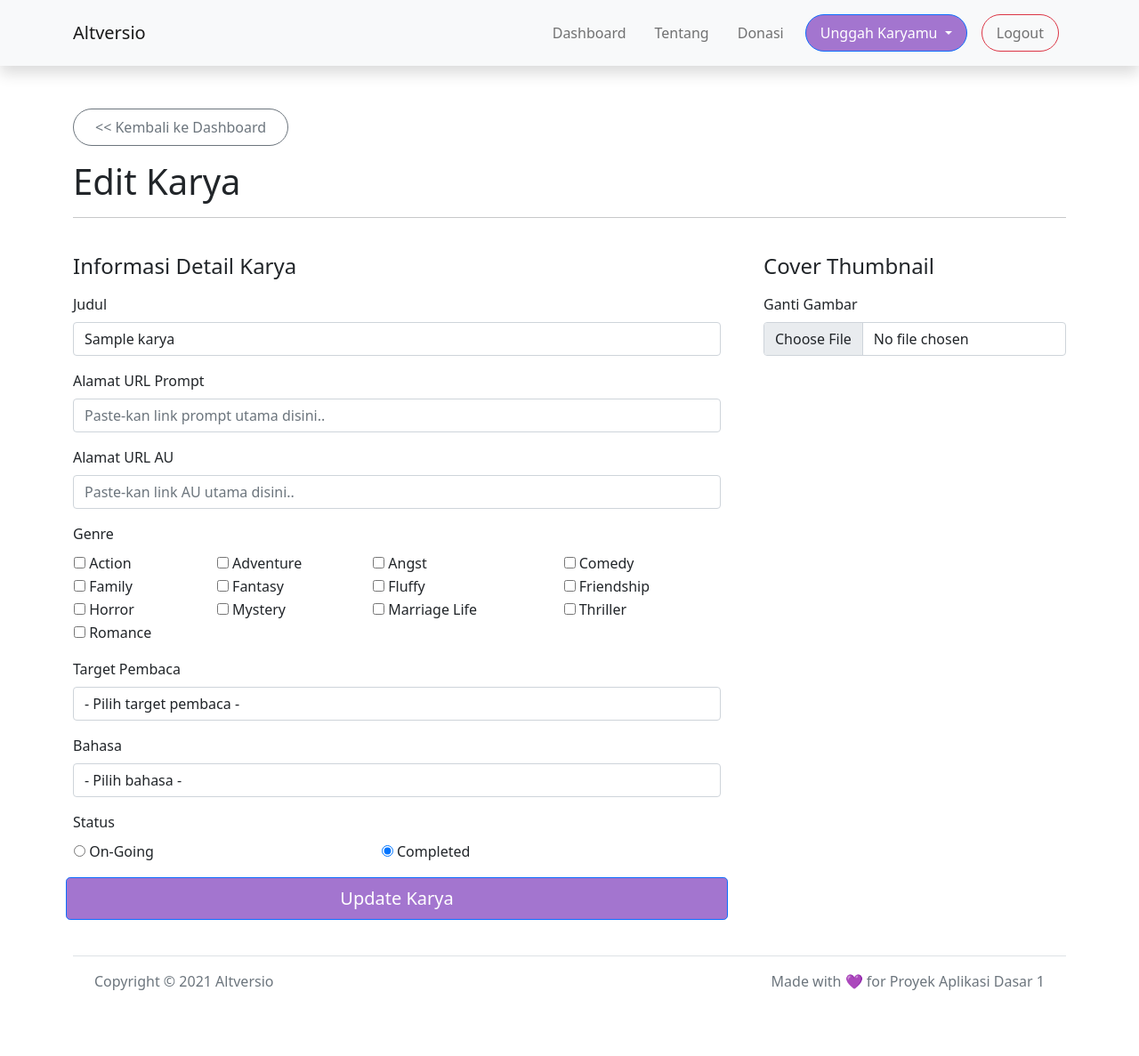
After one commit to arkefallen/altversio, a Laravel app: page /dashboard/edit/1 in a window 1280 px wide. The commit adds this page. Shown: the whole page at 89% size. Run offline with Laravel 8, Linux system fonts and the light colour scheme; a user stored in the database is signed in; tables that the repository leaves empty hold one stand-in row (values such as "Sample post"); style sheets or scripts are compiled from the project's sources; parts of the project's set-up code (start-up, migrations or seed data) failed here and were passed over; some libraries are stand-ins or nearby versions.

Commit message:
modify controller and view

```diff
--- a/app/Http/Controllers/KaryaController.php
+++ b/app/Http/Controllers/KaryaController.php
@@ -56,7 +56,6 @@ class KaryaController extends Controller
         //dd($req);
         $this->validate($req, [
             'title' => 'required|string',
-            'link_prompt' => 'required|string',
             'link_karya' => 'required|string',
             'reader_target' => 'required',
             'language' => 'required',
@@ -69,7 +68,13 @@ class KaryaController extends Controller
         try {
             $karya = new Karya;
             $karya->title = $req->title;
-            $karya->link_prompt = $req->link_prompt;
+
+            if ($req->link_prompt == null) {
+                $karya->link_prompt = '-';
+            } else {
+                $karya->link_prompt = $req->link_prompt;
+            }
+
             $karya->link_karya = $req->link_karya;
             $karya->reader_target = $req->reader_target;
             $karya->language = $req->language;
@@ -78,7 +83,7 @@ class KaryaController extends Controller
             $thumbnail = $req->thumbnail;
             $imageFile = time().'.'.$thumbnail->getClientOriginalExtension();
 
-            Image::make($thumbnail->getRealPath())->save('asset/tmb/'.$imageFile);
+            Image::make($thumbnail->getRealPath())->resize(1280,720)->save('asset/tmb/'.$imageFile);
 
             // $file = $req->file('thumbnail');
             // $folder_tujuan = 'thumbnail';
@@ -139,7 +144,7 @@ class KaryaController extends Controller
         }
 
         DB::commit();
-        return redirect('/dashboard')->with('msg_success_store','Selamat ! Karyamu berhasil di-publish 🤩');
+        return redirect('/dashboard/manage')->with('msg_success_store','Selamat ! Karyamu berhasil di-publish 🤩');
     }
 
 
@@ -167,7 +172,11 @@ class KaryaController extends Controller
      */
     public function edit($id)
     {
-        //
+        $karya = Karya::find($id);
+        $genreKarya = KaryaGenre::all();
+        $karya_id = $id;
+        // dd($karya);
+        return view('edit', compact('karya','genreKarya','karya_id'));
     }
 
     /**
@@ -177,9 +186,105 @@ class KaryaController extends Controller
      * @param  int  $id
      * @return \Illuminate\Http\Response
      */
-    public function update(Request $request, $id)
+    public function update(Request $req, $id)
     {
-        //
+        $this->validate($req, [
+            'title' => 'required|string',
+            'link_prompt' => 'required|string',
+            'link_karya' => 'required|string',
+            'reader_target' => 'required',
+            'language' => 'required',
+            'status' => 'required',
+            'genre' => 'required',
+        ]);
+
+        // Ganti Info Karya tanpa Genre
+        DB::beginTransaction();
+        try {
+
+            $karya = Karya::find($id);
+            $karya->title = $req->title;
+            $karya->link_prompt = $req->link_prompt;
+            $karya->link_karya = $req->link_karya;
+            $karya->reader_target = $req->reader_target;
+            $karya->language = $req->language;
+            $karya->status = $req->status;
+
+            if ($req->thumbnail != null) {
+                $thumbnail = $req->thumbnail;
+                $imageFile = time().'.'.$thumbnail->getClientOriginalExtension();
+                Image::make($thumbnail->getRealPath())->resize(1280,720)->save('asset/tmb/'.$imageFile);
+                $karya->thumbnail = 'asset/tmb/'.$imageFile;
+            }
+
+            $karya->update();
+
+        } catch (\Exception $e) {
+            DB::rollBack();
+            return $e->getMessage();
+        }
+
+        $karya_id = $id;
+
+        // Ganti Genre Karya
+        try {
+
+            $queryKaryaGenre = KaryaGenre::with('genre')->get();
+
+            $name_nowGenreKarya = array();
+            foreach ($queryKaryaGenre as $kg ) {
+                if ($kg->karya_id == $id && $kg->genre->id == $kg->genre_id) {
+                    array_push($name_nowGenreKarya,$kg->genre->name);
+                }
+            }
+
+            for ( $i=0 ; $i < count($req->genre); $i++) {
+                if ( !in_array($req->genre[$i],$name_nowGenreKarya) ) {
+                    $genre = new KaryaGenre;
+
+                    $genre->karya_id = $karya_id;
+
+                    $queryGenre = Genre::where('name','=',$req->genre[$i])->get();
+
+                    $genre->genre_id = $queryGenre[0]->id;
+
+                    $genre->save();
+                }
+            }
+
+            $updatedKaryaGenre = KaryaGenre::with('genre')->get();
+
+            $name_updatedKaryaGenre = array();
+
+            foreach ($updatedKaryaGenre as $ukg ) {
+                if ($ukg->karya_id == $id && $ukg->genre->id == $ukg->genre_id) {
+                    array_push($name_updatedKaryaGenre,$ukg->genre->name);
+                }
+            }
+
+            for ( $i=0 ; $i < count($name_updatedKaryaGenre); $i++) {
+                if ( !in_array($name_updatedKaryaGenre[$i],$req->genre) ) {
+                    $query_willDeleted_genreKarya = KaryaGenre::with('genre')->get();
+
+
+                    foreach ($query_willDeleted_genreKarya as $qwd ) {
+                        if ($qwd->genre->name == $name_updatedKaryaGenre[$i] && $qwd->karya_id == $karya_id) {
+                            $id_deleted_genreKarya = $qwd->id;
+                        }
+                    }
+
+                    $deleted_genre = KaryaGenre::find($id_deleted_genreKarya);
+
+                    $deleted_genre->delete();
+                }
+            }
+        } catch (\Exception $e) {
+            DB::rollback();
+            return $e->getMessage();
+        }
+
+        DB::commit();
+        return redirect ('/dashboard/manage')->with('msg_success_update', 'Yeee ! Karyamu berhasil di-update 🤩');
     }
 
     /**
@@ -190,6 +295,8 @@ class KaryaController extends Controller
      */
     public function destroy($id)
     {
-        //
+        $karya = Karya::find($id);
+        $karya->delete();
+        return redirect ('/dashboard/manage')->with('msg_success_remove', 'Sayang banget, Karyamu dihapus 😥');
     }
 }
--- a/resources/views/about.blade.php
+++ b/resources/views/about.blade.php
@@ -84,7 +84,7 @@
                       <div class="pt-2">
                         <h5 class="mt-4 font-weight-medium mb-0">Rafa Ahamada Wijaya</h5>
                         <p class="text-secondary mb-3">
-                          <i>Front-End Developer</i>
+                          <i>Full-Stack Developer</i>
                         </p>
                       </div>
                     </div>
--- a/resources/views/create.blade.php
+++ b/resources/views/create.blade.php
@@ -38,13 +38,13 @@
                     </div>
 
                     <div class="col-12">
-                        <label for="link-Prompt" class="form-label">Alamat URL Prompt*</label>
-                        <input type="url" class="form-control" name="link_prompt" placeholder="Paste-kan link prompt utama disini.." required="true">
+                        <label for="link-Prompt" class="form-label">Alamat URL Prompt</label>
+                        <input type="url" class="form-control" name="link_prompt" placeholder="Paste-kan link URL prompt karyamu disini..">
                     </div>
 
                     <div class="col-12">
                         <label for="link-karya" class="form-label">Alamat URL AU*</label>
-                        <input type="url" class="form-control" name="link_karya" placeholder="Paste-kan link AU utama disini.." required="true">
+                        <input type="url" class="form-control" name="link_karya" placeholder="Paste-kan link URL AU kamu disini.." required="true">
                     </div>
 
                     <div class="col-12">
--- /dev/null
+++ b/resources/views/edit.blade.php
@@ -0,0 +1,289 @@
+@extends('master')
+
+@section('title')
+    <title>Edit Karya</title>
+@endsection
+
+@section('content')
+    <div class="container my-3 py-3">
+        <div class="py-3">
+            <a class="btn btn-outline-secondary rounded-pill py-2 px-4" href="{{ route('dashboard') }}">
+                << Kembali ke Dashboard
+            </a>
+            <h1 class="my-3">Edit Karya</h1>
+            <hr>
+            <br>
+            @if (count($errors) > 0)
+            <ul class="alert alert-danger" style="margin-top: 20px;">
+                @foreach ($errors->all() as $error)
+                    <li>{{ $error }}</li>
+                @endforeach
+            </ul>
+            @endif
+
+            <div class="row g-5">
+            <div class="col-md-5 col-lg-4 order-md-last">
+
+                <h4 class="d-flex justify-content-between align-items-center mb-3">
+                    Cover Thumbnail
+                </h4>
+
+                <form action="{{ route('karya.update', $karya->id) }}" method="POST" class="needs-validation" enctype="multipart/form-data">
+                @csrf
+                <ul class="list-group mb-3">
+                    <label for="thumbnail" class="form-label">Ganti Gambar</label>
+                    <input type="file" class="form-control" name="thumbnail">
+                </ul>
+
+            </div>
+            <div class="col-md-7 col-lg-8">
+                <h4 class="mb-3">Informasi Detail Karya</h4>
+                <div class="row g-3">
+                    <div class="col-12">
+                        <label for="title" class="form-label">Judul</label>
+                        <input type="text" class="form-control" name="title" placeholder="contoh : The Adventure of Gumball" required="true" value="{{ $karya->title }}">
+                    </div>
+
+                    <div class="col-12">
+                        <label for="link-Prompt" class="form-label">Alamat URL Prompt</label>
+                        <input type="url" class="form-control" name="link_prompt" placeholder="Paste-kan link prompt utama disini.." required="true" value="{{ $karya->link_prompt }}">
+                    </div>
+
+                    <div class="col-12">
+                        <label for="link-karya" class="form-label">Alamat URL AU</label>
+                        <input type="url" class="form-control" name="link_karya" placeholder="Paste-kan link AU utama disini.." required="true" value="{{ $karya->link_karya }}">
+                    </div>
+
+                    <div class="col-12">
+                        <label for="genre" class="form-label">Genre</label>
+                        <table class="w-100">
+                            <tr>
+                                <td>
+                                    <input type="checkbox" name="genre[]" value="Action"
+                                    @foreach ($genreKarya as $genre)
+                                        @if ($genre->karya_id == $karya_id)
+                                            @if($genre->genre->name == 'Action')
+                                                checked
+                                            @endif
+                                        @endif
+                                    @endforeach
+                                    > Action
+                                </td>
+                                <td>
+                                    <input type="checkbox" name="genre[]" value="Adventure"
+                                    @foreach ($genreKarya as $genre)
+                                    @if ($genre->karya_id == $karya_id)
+                                        @if($genre->genre->name == 'Adventure')
+                                            checked
+                                        @endif
+                                    @endif
+                                    @endforeach
+                                    > Adventure
+                                </td>
+                                <td>
+                                    <input type="checkbox" name="genre[]" value="Angst"
+                                    @foreach ($genreKarya as $genre)
+                                    @if ($genre->karya_id == $karya_id)
+                                        @if($genre->genre->name == 'Angst')
+                                            checked
+                                        @endif
+                                    @endif
+                                    @endforeach
+                                    > Angst
+                                </td>
+                                <td>
+                                    <input type="checkbox" name="genre[]" value="Comedy"
+                                    @foreach ($genreKarya as $genre)
+                                    @if ($genre->karya_id == $karya_id)
+                                        @if($genre->genre->name == 'Comedy')
+                                            checked
+                                        @endif
+                                    @endif
+                                    @endforeach
+                                    > Comedy
+                                </td>
+                            </tr>
+                            <tr>
+                                <td>
+                                    <input type="checkbox" name="genre[]" value="Family"
+                                    @foreach ($genreKarya as $genre)
+                                    @if ($genre->karya_id == $karya_id)
+                                        @if($genre->genre->name == 'Family')
+                                            checked
+                                        @endif
+                                    @endif
+                                    @endforeach
+                                    > Family
+                                </td>
+                                <td>
+                                    <input type="checkbox" name="genre[]" value="Fantasy"
+                                    @foreach ($genreKarya as $genre)
+                                    @if ($genre->karya_id == $karya_id)
+                                        @if($genre->genre->name == 'Fantasy')
+                                            checked
+                                        @endif
+                                    @endif
+                                    @endforeach
+                                    > Fantasy
+                                </td>
+                                <td>
+                                    <input type="checkbox" name="genre[]" value="Fluffy"
+                                    @foreach ($genreKarya as $genre)
+                                    @if ($genre->karya_id == $karya_id)
+                                        @if($genre->genre->name == 'Fluffy')
+                                            checked
+                                        @endif
+                                    @endif
+                                    @endforeach
+                                    > Fluffy
+                                </td>
+                                <td>
+                                    <input type="checkbox" name="genre[]" value="Friendship"
+                                    @foreach ($genreKarya as $genre)
+                                    @if ($genre->karya_id == $karya_id)
+                                        @if($genre->genre->name == 'Friendship')
+                                            checked
+                                        @endif
+                                    @endif
+                                    @endforeach
+                                    > Friendship
+                                </td>
+                            </tr>
+                            <tr>
+                                <td>
+                                    <input type="checkbox" name="genre[]" value="Horror"
+                                    @foreach ($genreKarya as $genre)
+                                    @if ($genre->karya_id == $karya_id)
+                                        @if($genre->genre->name == 'Horror')
+                                            checked
+                                        @endif
+                                    @endif
+                                    @endforeach
+                                    > Horror
+                                </td>
+                                <td>
+                                    <input type="checkbox" name="genre[]" value="Mystery"
+                                    @foreach ($genreKarya as $genre)
+                                    @if ($genre->karya_id == $karya_id)
+                                        @if($genre->genre->name == 'Mystery')
+                                            checked
+                                        @endif
+                                    @endif
+                                    @endforeach
+                                    > Mystery
+                                </td>
+                                <td>
+                                    <input type="checkbox" name="genre[]" value="Marriage Life"
+                                    @foreach ($genreKarya as $genre)
+                                    @if ($genre->karya_id == $karya_id)
+                                        @if($genre->genre->name == 'Marriage Life')
+                                            checked
+                                        @endif
+                                    @endif
+                                    @endforeach
+                                    > Marriage Life
+                                </td>
+                                <td>
+                                    <input type="checkbox" name="genre[]" value="Thriller"
+                                    @foreach ($genreKarya as $genre)
+                                    @if ($genre->karya_id == $karya_id)
+                                        @if($genre->genre->name == 'Thriller')
+                                            checked
+                                        @endif
+                                    @endif
+                                    @endforeach
+                                    > Thriller
+                                </td>
+                            </tr>
+                            <tr>
+                                <td>
+                                    <input type="checkbox" name="genre[]" value="Romance"
+                                    @foreach ($genreKarya as $genre)
+                                    @if ($genre->karya_id == $karya_id)
+                                        @if($genre->genre->name == 'Romance')
+                                            checked
+                                        @endif
+                                    @endif
+                                    @endforeach
+                                    > Romance
+                                </td>
+                            </tr>
+                        </table>
+                    </div>
+
+                    <div class="col-12">
+                        <label for="reader-target" class="form-label">Target Pembaca</label>
+                        <select name="reader_target" class="form-control">
+                            <option value="-">- Pilih target pembaca -</option>
+                            <option value="Minor / Remaja ( 15-18 tahun )"
+                            @if ($karya->reader_target == 'Minor / Remaja ( 15-18 tahun )')
+                                selected
+                            @endif
+                            >Minor / Remaja ( 15-18 tahun )</option>
+                            <option value="Dewasa Baru (18-25 tahun )"
+                            @if ($karya->reader_target == 'Dewasa Baru (18-25 tahun )')
+                            selected
+                            @endif
+                            >Dewasa Baru ( 18-25 tahun )</option>
+                            <option value="Dewasa ( 25+ tahun )"
+                            @if ($karya->reader_target == 'Dewasa ( 25+ tahun )')
+                            selected
+                            @endif
+                            >Dewasa ( 25+ tahun )</option>
+                        </select>
+                    </div>
+
+                    <div class="col-12">
+                        <label for="language" class="form-label">Bahasa</label>
+                        <select name="language" class="form-control">
+                            <option value="-">- Pilih bahasa -</option>
+
+                            <option value="Indonesia"
+                            @if ($karya->language == 'Indonesia')
+                            selected
+                            @endif
+                            >Indonesia</option>
+
+                            <option value="Inggris"
+                            @if ($karya->language == 'Inggris')
+                            selected
+                            @endif
+                            >Inggris</option>
+
+                            <option value="Tagalog"
+                            @if ($karya->language == 'Tagalog')
+                            selected
+                            @endif
+                            >Tagalog</option>
+                        </select>
+                    </div>
+
+                    <div class="col-12">
+                        <label for="status" class="form-label">Status</label>
+                        <table class="w-100">
+                            <tr>
+                                <td>
+                                    <input type="radio" name="status" value="On-Going"
+                                    @if($karya->status == 'On-Going')
+                                    checked
+                                    @endif
+                                    > On-Going
+                                </td>
+                                <td>
+                                    <input type="radio" name="status" value="Completed"
+                                    @if($karya->status == 'Completed')
+                                    checked
+                                    @endif
+                                    > Completed
+                                </td>
+                            </tr>
+                        </table>
+                    </div>
+
+                    <button class="w-100 btn btn-primary btn-lg" type="submit">Update Karya</button>
+                </div>
+            </div>
+            </div>
+            </form>
+    </div>
+@endsection
--- a/routes/web.php
+++ b/routes/web.php
@@ -31,8 +31,8 @@ Route::post('/dashboard', 'KaryaController@store')->name('karya.store');
 
 Route::get('/dashboard/manage','KaryaController@show')->name('karya.manage');
 
-Route::get('/dashboard/manage/{id}','KaryaController@edit')->name('karya.edit');
+Route::get('/dashboard/edit/{id}','KaryaController@edit')->name('karya.edit');
 
-Route::post('/dashboard/manage/{id}','KaryaController@update')->name('karya.update');
+Route::post('/dashboard/update/{id}','KaryaController@update')->name('karya.update');
 
-Route::post('/dashboard/manage/{id}','KaryaController@destroy')->name('karya.destroy');
+Route::get('/dashboard/destroy/{id}','KaryaController@destroy')->name('karya.destroy');
```
Also changed, not shown: resources/views/dashboard.blade.php (+9 -22 lines), resources/views/manage.blade.php (+18 -3 lines), database/migrations/2021_11_30_045527_change_link-prompt_column_in_karya_table.php (added), public/asset/tmb/1638196216.png (added), public/asset/tmb/1638196320.png (added), public/asset/tmb/1638247458.jpg (added), public/asset/tmb/1638247924.jpg (added), public/asset/tmb/1638247984.jpg (added), public/asset/tmb/1638248185.jpg (added), public/asset/tmb/1638248681.png (added), public/asset/tmb/1638249097.png (added), public/asset/tmb/1638249223.png (added), public/asset/tmb/1638249316.png (added).
